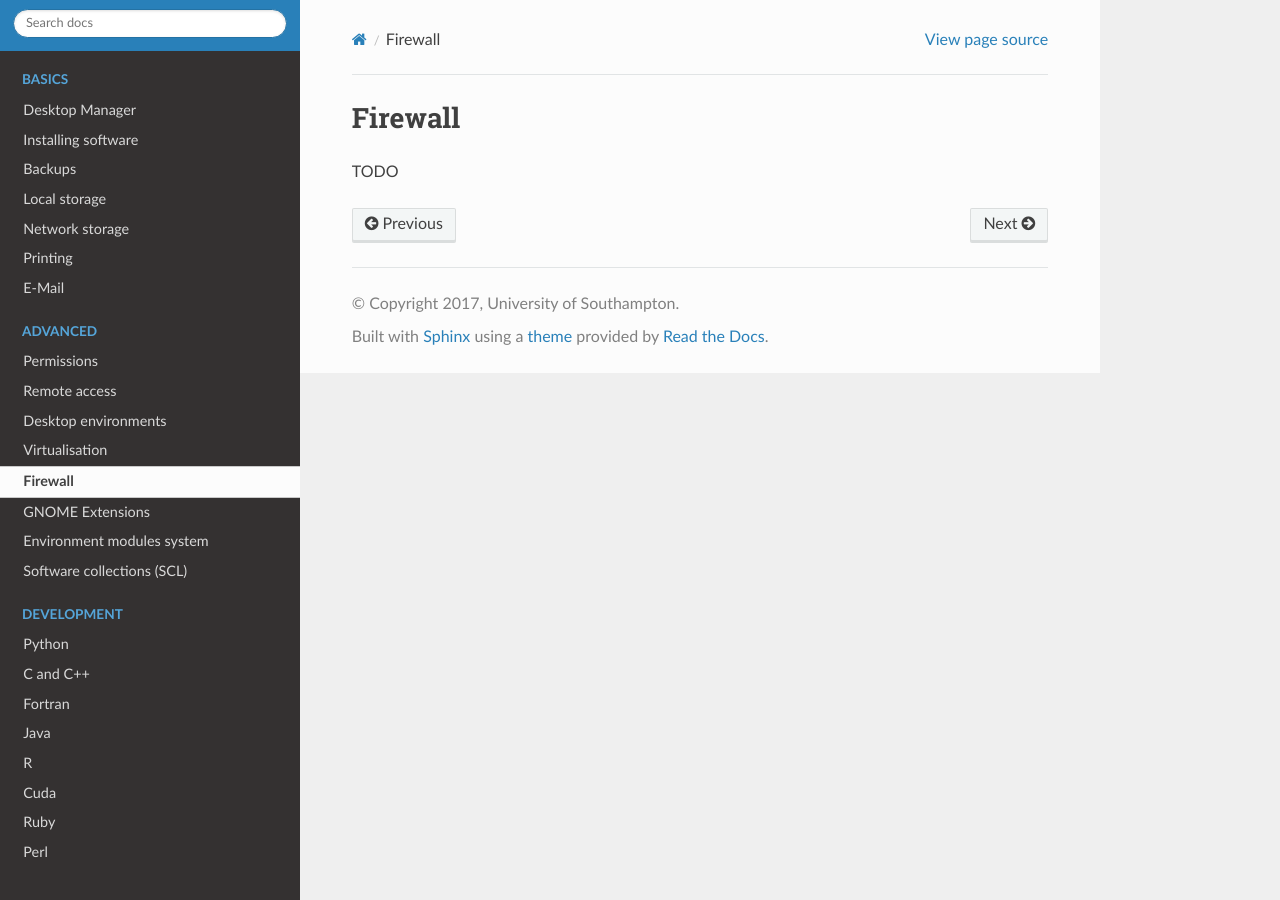
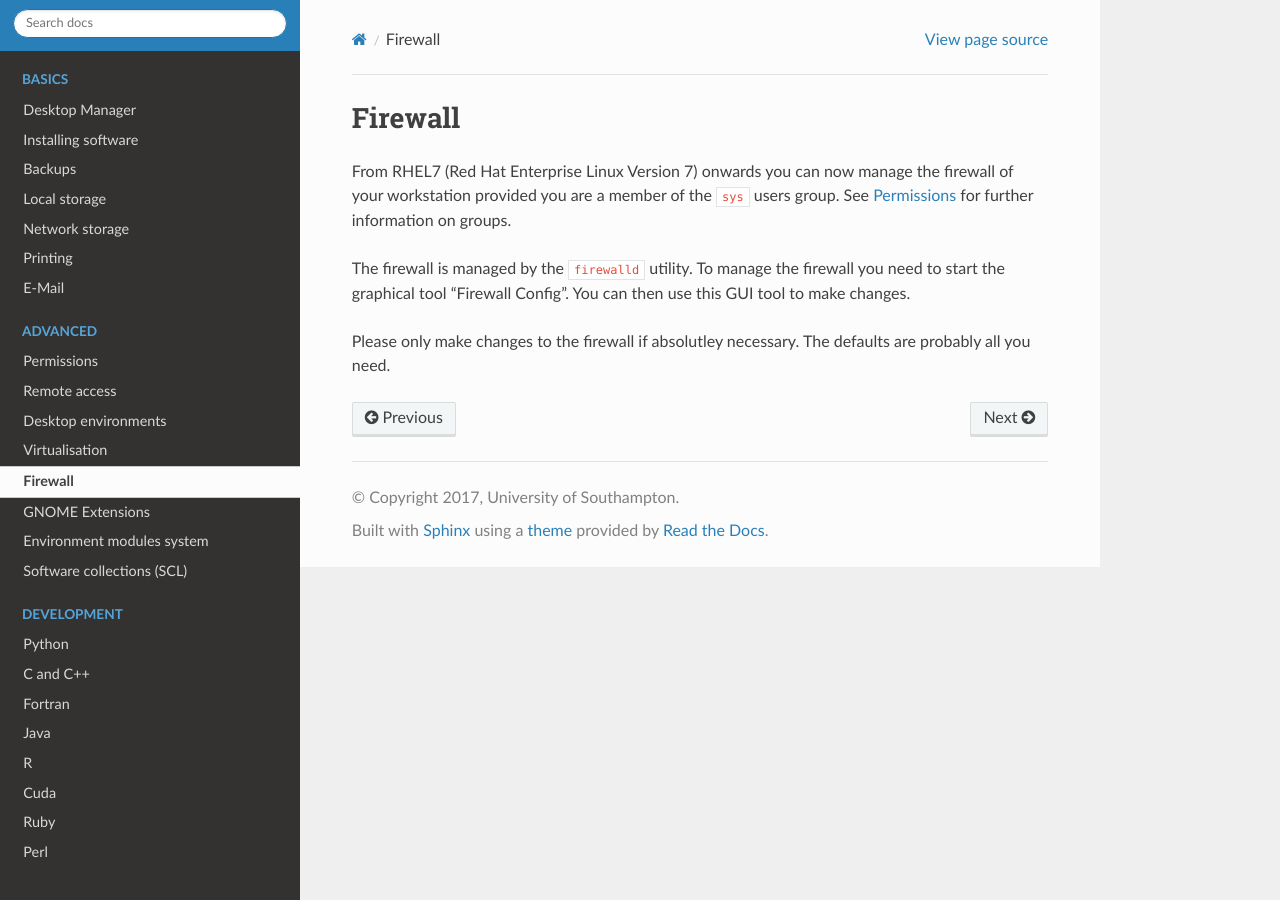
Before and after one commit to southampton/linuxdesktopdocs, a Sphinx documentation site: the page built from docs/firewall.rst, in a window 1280 px wide. Built offline with Sphinx 7.4.7 and the Read the Docs theme 2.0.0, drawn with Linux system fonts in a browser that asks for light colours.

Commit message:
updated firewall, virt

```diff
--- a/docs/firewall.rst
+++ b/docs/firewall.rst
@@ -1,4 +1,13 @@
 Firewall
 ========
 
-TODO
+From RHEL7 (Red Hat Enterprise Linux Version 7) onwards you can now manage the
+firewall of your workstation provided you are a member of the ``sys`` users
+group. See :doc:`permissions` for further information on groups.
+
+The firewall is managed by the ``firewalld`` utility. To manage the firewall
+you need to start the graphical tool "Firewall Config". You can then use this
+GUI tool to make changes.
+
+Please only make changes to the firewall if absolutley necessary. The defaults
+are probably all you need.
--- a/docs/virtualisation.rst
+++ b/docs/virtualisation.rst
@@ -15,7 +15,8 @@ You can install the latest VirtualBox with the following command::
 Older versions are available but we recommend you install the latest.
 
 Once installed you can start VirtualBox and start creating virtual machines
-straight away!
+straight away! We recommend you store your virtual machine disks in the
+``/local/scratch/<username/`` directory - see :doc:`storage` for more info.
 
 Rebuilding the kernel module
 ----------------------------
```
